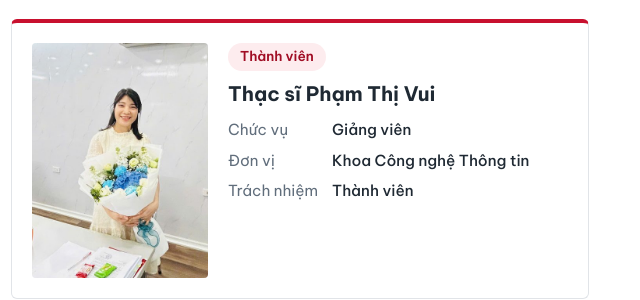
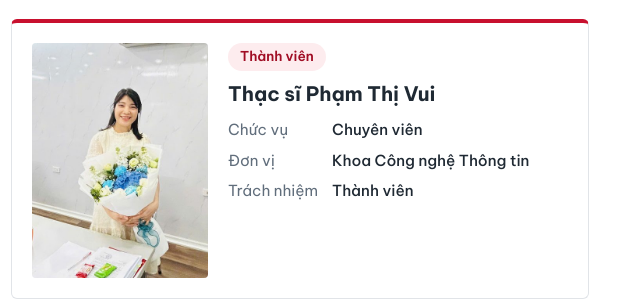
Before and after one commit to luuhainam-hht/hht_ho_tro_tuyen_sinh, a website: page public/thanh-vien.html in a window 1280 px wide. Shown: the part 1012-1312 px from the top of the page, 640-1280 px from the left. Drawn offline with Linux system fonts and the light colour scheme; no server answers.

Commit message:
Cap nhat HHT Tuyen sinh

```diff
--- a/public/thanh-vien.html
+++ b/public/thanh-vien.html
@@ -24,7 +24,8 @@
         <h1>Giới thiệu sản phẩm và nhóm thực hiện</h1>
         <p class="lede">HHT Tuyển sinh AI là sản phẩm của giải pháp đổi mới sáng tạo cấp Trường năm học 2025–2026
           <em>“Ứng dụng trí tuệ nhân tạo nâng cao hiệu quả công tác tư vấn và tuyển sinh”</em>, do Khoa Công nghệ Thông
-          tin chủ trì, phối hợp với Trung tâm Tuyển sinh và Giải quyết việc làm – Trường Cao đẳng Công nghệ cao Hà Nội thực hiện.
+          tin chủ trì, phối hợp với Trung tâm Tuyển sinh và Giải quyết việc làm – Trường Cao đẳng Công nghệ cao Hà Nội
+          thực hiện.
         </p>
       </div>
     </section>
@@ -126,7 +127,7 @@
               <h2 class="member-name">Thạc sĩ Phạm Thị Vui</h2>
               <dl class="member-meta">
                 <dt>Chức vụ</dt>
-                <dd>Giảng viên</dd>
+                <dd>Chuyên viên</dd>
                 <dt>Đơn vị</dt>
                 <dd>Khoa Công nghệ Thông tin</dd>
                 <dt>Trách nhiệm</dt>
@@ -136,8 +137,8 @@
           </article>
 
           <article class="member">
-            <img class="member-photo" src="/img/team/nguyen-thi-thanh-tam.jpg" alt="Ảnh chân dung Nguyễn Thị Thanh Tâm" width="226"
-              height="300" loading="lazy">
+            <img class="member-photo" src="/img/team/nguyen-thi-thanh-tam.jpg" alt="Ảnh chân dung Nguyễn Thị Thanh Tâm"
+              width="226" height="300" loading="lazy">
             <div class="member-body">
               <span class="tag">Thành viên</span>
               <h2 class="member-name">Thạc sĩ Nguyễn Thị Thanh Tâm</h2>
@@ -153,8 +154,8 @@
           </article>
 
           <article class="member">
-            <img class="member-photo" src="/img/team/chua-co-anh.jpg" alt="Ảnh chân dung Nguyễn Thị Thu Trang" width="226"
-              height="300" loading="lazy">
+            <img class="member-photo" src="/img/team/chua-co-anh.jpg" alt="Ảnh chân dung Nguyễn Thị Thu Trang"
+              width="226" height="300" loading="lazy">
             <div class="member-body">
               <span class="tag">Thành viên</span>
               <h2 class="member-name">Thạc sĩ Nguyễn Thị Thu Trang</h2>
```
